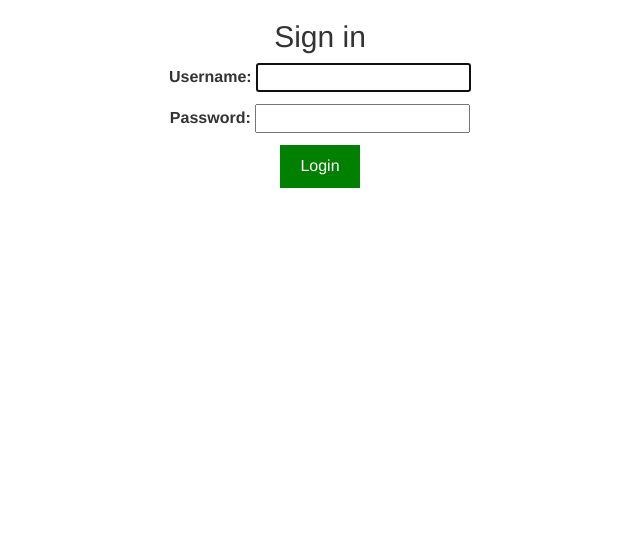
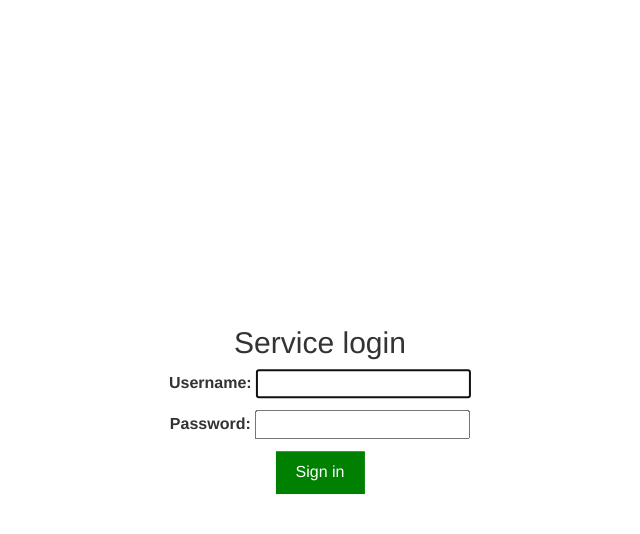
Before and after one commit to Random11211/dysk, a Django app: page /login/ in a window 1280 px wide. Shown: the top 534 px of the page, without its empty margins (320-960 px from the left). Run offline with Django 3.2, Linux system fonts and the light colour scheme; some libraries are stand-ins or nearby versions.

Commit message:
login i rejestracja -> centrum

```diff
--- a/books/static/css/registrationStyle.css
+++ b/books/static/css/registrationStyle.css
@@ -8,6 +8,13 @@ body{
     font-size: xx-large;
     font-weight: bold;
 }
+
+.main_block {
+    position: fixed;
+    transform: translate(-50%, -50%);
+    top: 50%;
+    left: 50%;
+    }
 
 .mybutton {
     background-color: green;
--- a/templates/home.html
+++ b/templates/home.html
@@ -7,9 +7,9 @@
 
 {% block actions %}
 <li>
-    <a href="./login">Log in</a>
+    <a href="./login">Sign in</a>
 </li>
 <li>
-    <a href="./registration">Register</a>
+    <a href="./registration">Sign up</a>
 </li>
 {% endblock %}
--- a/templates/login.html
+++ b/templates/login.html
@@ -2,13 +2,13 @@
 {% load staticfiles %}
 
 {% block user_control %}
-  <h2>Sign in</h2>
+  <h2>Service login</h2>
   <form method="post">
     {% csrf_token %}
     {{ form.as_p }}
 
       <div>
-          <a href=".."><button class="mybutton" type="submit">Login</button></a>
+          <a href=".."><button class="mybutton" type="submit">Sign in</button></a>
       </div>
   </form>
 {% endblock %}
--- a/templates/userTemplate.html
+++ b/templates/userTemplate.html
@@ -10,7 +10,7 @@
 </head>
 <body>
 
-<div>
+<div class="main_block">
     {% block user_control %}
 
     {% endblock %}
```
Also changed, not shown: books/static/css/1.jpg (added), books/static/css/leaf2.jpg (added).
